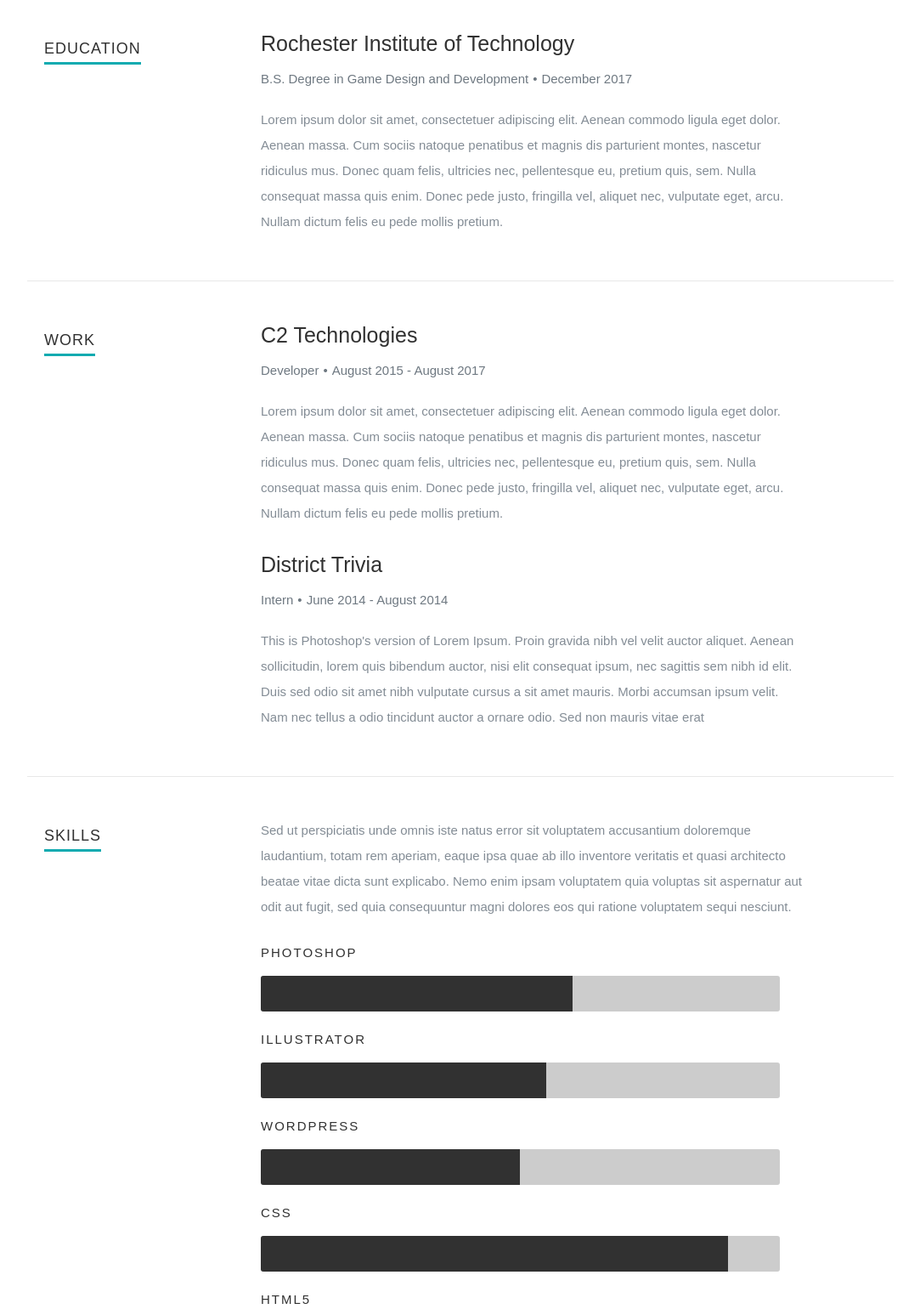
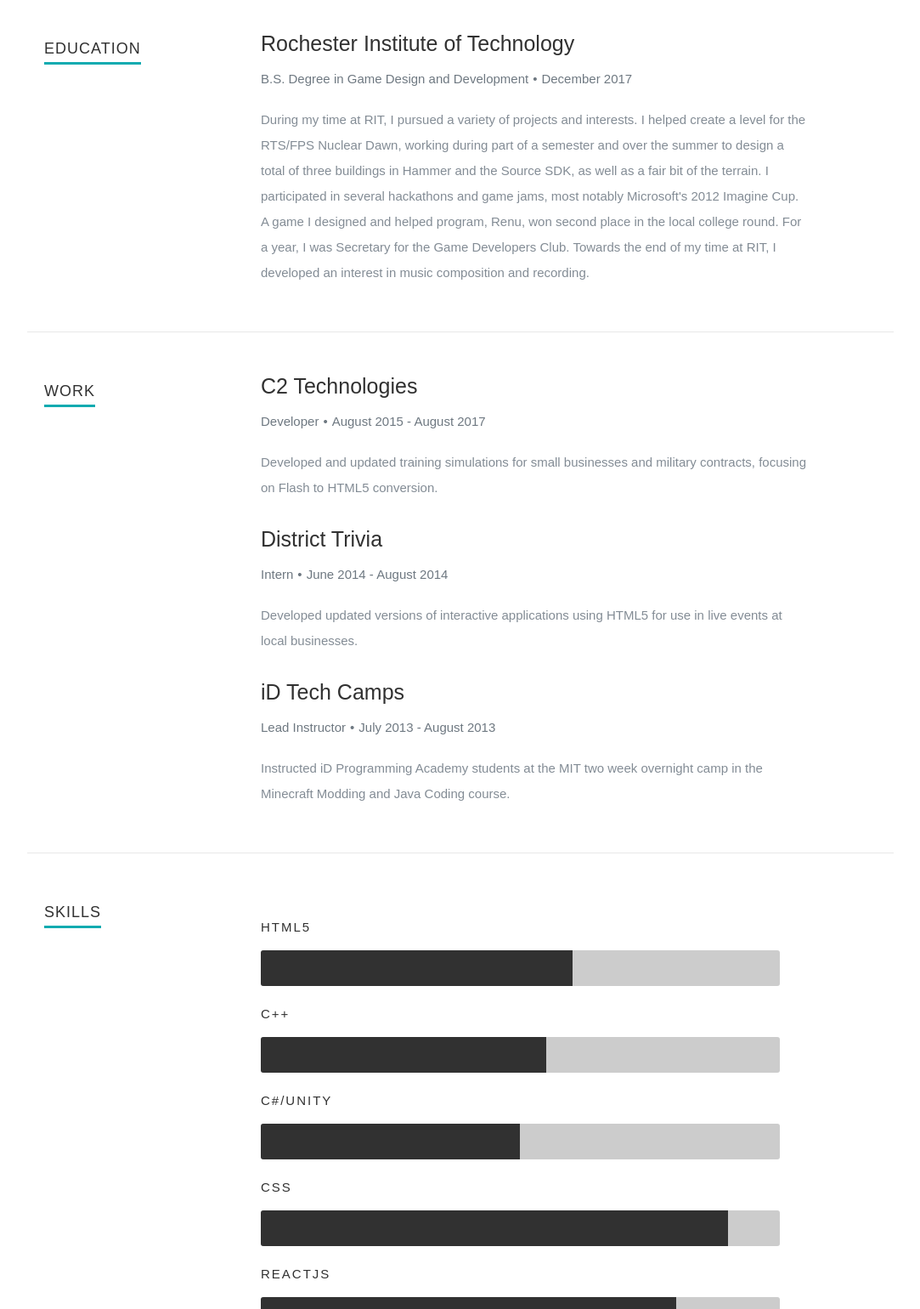
Before and after one commit to dtendr/portfolio, a Gatsby site: page / in a window 1280 px wide. Shown: the part 1520-3060 px from the top of the page at 85% size, without its empty margins (98-1181 px from the left). Built offline with nearby package versions, Linux system fonts and the light colour scheme; Gatsby itself is replaced by a stand-in of ours; a web font is replaced by a local one.

Commit message:
Updated information

```diff
--- a/src/components/Education.js
+++ b/src/components/Education.js
@@ -19,13 +19,14 @@
           </p>
 
           <p>
-            Lorem ipsum dolor sit amet, consectetuer adipiscing elit. Aenean
-            commodo ligula eget dolor. Aenean massa. Cum sociis natoque
-            penatibus et magnis dis parturient montes, nascetur ridiculus mus.
-            Donec quam felis, ultricies nec, pellentesque eu, pretium quis, sem.
-            Nulla consequat massa quis enim. Donec pede justo, fringilla vel,
-            aliquet nec, vulputate eget, arcu. Nullam dictum felis eu pede
-            mollis pretium.
+            During my time at RIT, I pursued a variety of projects and interests.
+            I helped create a level for the RTS/FPS Nuclear Dawn, working during part of a semester
+            and over the summer to design a total of three buildings in Hammer and the Source SDK, as well
+            as a fair bit of the terrain.
+            I participated in several hackathons and game jams, most notably Microsoft's 2012 Imagine Cup.
+            A game I designed and helped program, Renu, won second place in the local college round.
+            For a year, I was Secretary for the Game Developers Club.
+            Towards the end of my time at RIT, I developed an interest in music composition and recording.
           </p>
         </div>
       </div>
--- a/src/components/Skills.js
+++ b/src/components/Skills.js
@@ -10,27 +10,22 @@
 
     <div className="nine columns main-col">
       <p>
-        Sed ut perspiciatis unde omnis iste natus error sit voluptatem
-        accusantium doloremque laudantium, totam rem aperiam, eaque ipsa quae ab
-        illo inventore veritatis et quasi architecto beatae vitae dicta sunt
-        explicabo. Nemo enim ipsam voluptatem quia voluptas sit aspernatur aut
-        odit aut fugit, sed quia consequuntur magni dolores eos qui ratione
-        voluptatem sequi nesciunt.
+
       </p>
 
       <div className="bars">
         <ul className="skills">
           <li>
             <span className="bar-expand photoshop" />
-            <em>Photoshop</em>
+            <em>HTML5</em>
           </li>
           <li>
             <span className="bar-expand illustrator" />
-            <em>Illustrator</em>
+            <em>C++</em>
           </li>
           <li>
             <span className="bar-expand wordpress" />
-            <em>Wordpress</em>
+            <em>C#/Unity</em>
           </li>
           <li>
             <span className="bar-expand css" />
@@ -38,11 +33,11 @@
           </li>
           <li>
             <span className="bar-expand html5" />
-            <em>HTML5</em>
+            <em>ReactJS</em>
           </li>
           <li>
             <span className="bar-expand nodejs" />
-            <em>Nodejs</em>
+            <em>OpenGL</em>
           </li>
         </ul>
       </div>
--- a/src/components/Work.js
+++ b/src/components/Work.js
@@ -19,13 +19,8 @@
           </p>
 
           <p>
-            Lorem ipsum dolor sit amet, consectetuer adipiscing elit. Aenean
-            commodo ligula eget dolor. Aenean massa. Cum sociis natoque
-            penatibus et magnis dis parturient montes, nascetur ridiculus mus.
-            Donec quam felis, ultricies nec, pellentesque eu, pretium quis, sem.
-            Nulla consequat massa quis enim. Donec pede justo, fringilla vel,
-            aliquet nec, vulputate eget, arcu. Nullam dictum felis eu pede
-            mollis pretium.
+            Developed and updated training simulations for small businesses and
+            military contracts, focusing on Flash to HTML5 conversion.
           </p>
         </div>
       </div>
@@ -40,12 +35,24 @@
           </p>
 
           <p>
-            This is Photoshop's version of Lorem Ipsum. Proin gravida nibh vel
-            velit auctor aliquet. Aenean sollicitudin, lorem quis bibendum
-            auctor, nisi elit consequat ipsum, nec sagittis sem nibh id elit.
-            Duis sed odio sit amet nibh vulputate cursus a sit amet mauris.
-            Morbi accumsan ipsum velit. Nam nec tellus a odio tincidunt auctor a
-            ornare odio. Sed non mauris vitae erat
+            Developed updated versions of interactive applications using HTML5 for
+            use in live events at local businesses.
+          </p>
+        </div>
+      </div>
+
+       <div className="row item">
+        <div className="twelve columns">
+          <h3>iD Tech Camps</h3>
+          <p className="info">
+            Lead Instructor
+            <span>&bull;</span>
+            <em className="date">July 2013 - August 2013</em>
+          </p>
+
+          <p>
+            Instructed iD Programming Academy students at the MIT two week overnight
+            camp in the Minecraft Modding and Java Coding course.
           </p>
         </div>
       </div>
```
